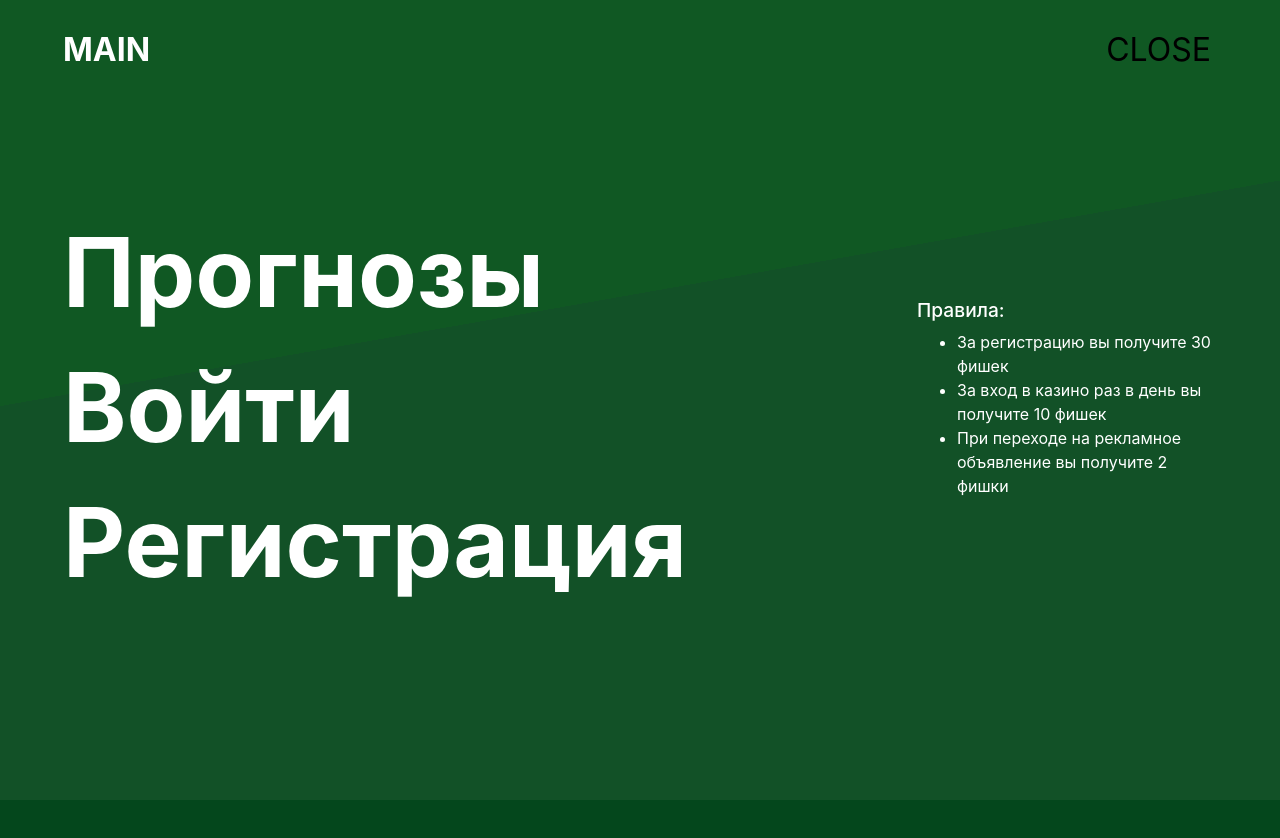
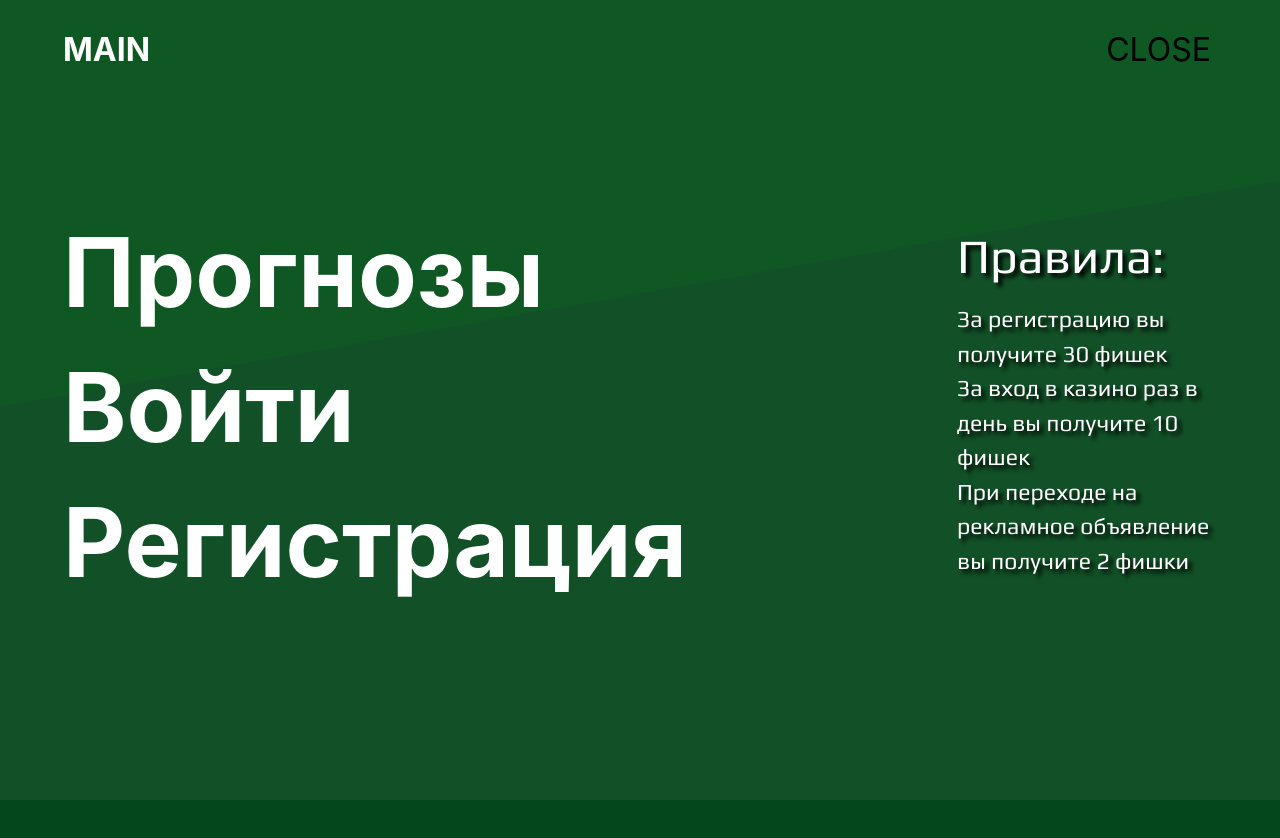
Before and after one commit to glow27/casino-project, a React (Create React App) app in the folder front/casino/: page / in a window 1280 px wide. Both pictures are taken after a click on the button "MENU". Shown: the top 838 px of the page. After the commit the page ends 800 px from the top, so only its background shows below. Built offline with nearby package versions, Linux system fonts and the light colour scheme.

Commit message:
add rules

```diff
--- a/front/casino/src/App.scss
+++ b/front/casino/src/App.scss
@@ -27,7 +27,7 @@ body {
   z-index: 1;
   width: 100%;
   height: 100em;
-  // position: fixed;
+  position: fixed;
   // overflow: hidden;
 
 
@@ -347,11 +347,18 @@ header {
             }
           }
           .info {
+            // position: absolute;
             color: #fff;
             width: 300px;
+            font-size: 23px;
+            font-family: 'Play', sans-serif;
+            text-shadow: 4px 4px 4px black;
+            right: 50px;
             h2 {
-              font-size: 1.2rem;
-              margin: 8px auto;
+
+              font-size: 3rem;
+              margin: 17px auto;
+              text-shadow: 4px 4px 4px black;
 
             }
             p {
--- a/front/casino/src/components/Hamburger/Hamburger.js
+++ b/front/casino/src/components/Hamburger/Hamburger.js
@@ -156,17 +156,20 @@ const Hamburger = ({ state }) => {
                 </ul>
               </nav>
               <div ref={(el) => (info = el)} className="info">
+
+                <ul>
+                <div className="rules">
                 <h2> Правила:</h2>
-                <ul>
-                  <li className="rule1">За регистрацию вы получите 30 фишек</li>
-                  <li className="rule2">
-                    {" "}
+                </div>
+                  <div className="rule1">За регистрацию вы получите 30 фишек</div>
+                  <div className="rule2">
+
                     За вход в казино раз в день вы получите 10 фишек
-                  </li>
-                  <li className="rule3">
-                    {" "}
+                  </div>
+                  <div className="rule3">
+
                     При переходе на рекламное объявление вы получите 2 фишки
-                  </li>
+                  </div>
                 </ul>
               </div>
             </div>
--- a/front/casino/src/components/Roulette/Roulette.jsx
+++ b/front/casino/src/components/Roulette/Roulette.jsx
@@ -35,9 +35,9 @@ function Roulette() {
     num = Math.floor(Math.random() * (10 - 1 + 1)) + 1;
 
     if (input == num) {
-      return `You won! The number 5 fell out ${num}`;
+      return `You won! The number fell out ${num}`;
     } else {
-      return `You lost! The number 5 fell out ${num}`;
+      return `You lost! The number fell out ${num}`;
     }
   }
 
```
